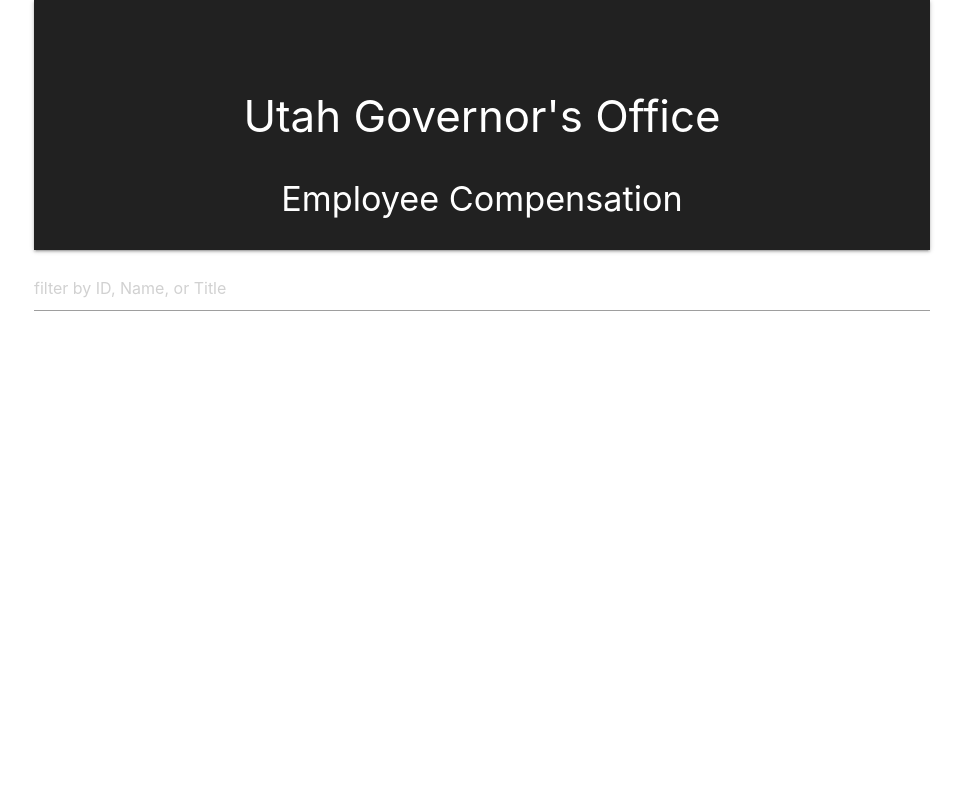
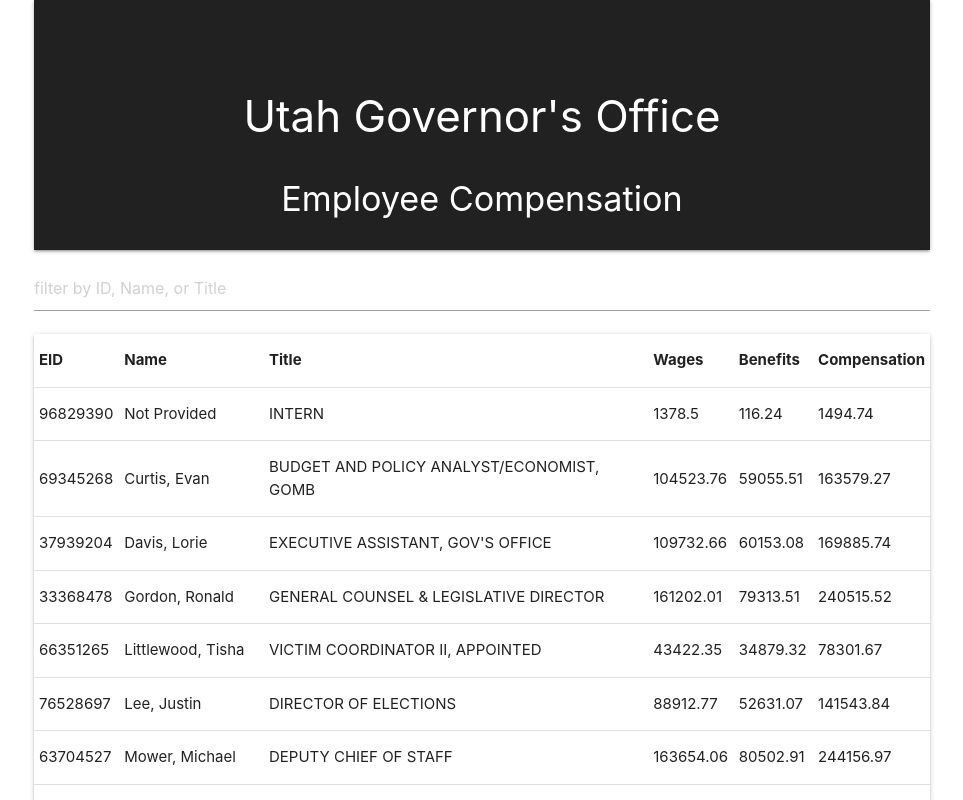
Before and after one commit to DanDukes/GovOfficeEmployees, a React (Create React App) app: page / in a window 1280 px wide. Shown: the top 800 px of the page, without its empty margins (158-1121 px from the left). Built offline with nearby package versions, Linux system fonts and the light colour scheme.

Commit message:
modified sorting function, preventDefault on form, added sort function to table

```diff
--- a/src/components/SearchBox.js
+++ b/src/components/SearchBox.js
@@ -1,8 +1,14 @@
 import React from 'react'
 
 export default function SearchBox(props) {
+
+// prevent default on <form>
+const prevent = e => {
+    e.preventDefault();
+}
+
     return (
-        <form className="search">
+        <form className="search" onSubmit={prevent}>
         <div className="input-field">
           <input
             value={props.searchTerm}
--- a/src/components/Table.js
+++ b/src/components/Table.js
@@ -1,9 +1,46 @@
 import React from 'react'
 
-export default function Table() {
+export default function Table(props) {
     return (
-        <div>
-
-        </div>
+        <div className="card">
+        <table id="EmployeeTable">
+          <thead>
+            <tr>
+              {/* clickable table columns to sort by ascending or descending order */}
+              <th onClick={() => props.handleSortBtn(0)}>
+                EID{" "}
+              </th>
+              <th onClick={() => props.handleSortBtn(1)}>
+                Name{" "}
+              </th>
+              <th onClick={() => props.handleSortBtn(2)}>
+                Title{" "}
+              </th>
+              <th onClick={() => props.handleSortBtn(3)}>
+                Wages{" "}
+              </th>
+              <th onClick={() => props.handleSortBtn(4)}>
+                Benefits{" "}
+              </th>
+              <th onClick={() => props.handleSortBtn(5)}>
+                Compensation{" "}
+              </th>
+            </tr>
+          </thead>
+          {/* loop through Employees and map to table */}
+          {props.Employees.map((e) => (
+            <tbody key={e.eid}>
+              <tr>
+                <td>{e.eid}</td>
+                <td>{e.Employee_Name}</td>
+                <td>{e.Class_Title}</td>
+                <td>{e.Wages}</td>
+                <td>{e.Benefits}</td>
+                <td>{e.Compensation}</td>
+              </tr>
+            </tbody>
+          ))}
+        </table>
+      </div>
     )
 }
--- a/src/pages/Main/index.js
+++ b/src/pages/Main/index.js
@@ -21,9 +21,7 @@
     //   console.log(filteredEmployees);
 
     // function to set the value of an eventHandler target to the searchTerm state
-    // prevent default in case called onSubmit
-    const handleInputChange = (e) => {
-        e.preventDefault();
+    const handleInputChange = e => {
         setSearchTerm(e.target.value);
     };
 
@@ -53,17 +51,29 @@
                 /* Check if the two rows should switch place,
                 based on the direction, asc or desc: */
                 if (dir === "asc") {
-                  if (x.innerHTML.toLowerCase() > y.innerHTML.toLowerCase() || (Number(x.innerHTML) > Number(y.innerHTML))) {
+                    if(typeof(x.innerHTML) === "string") {
+                        if (x.innerHTML.toLowerCase() > y.innerHTML.toLowerCase()) {
+                            // If so, mark as a switch and break the loop:
+                            shouldSwitch = true;
+                            break;
+                    }
+                  } else {if ((Number(x.innerHTML) > Number(y.innerHTML))) {
                     // If so, mark as a switch and break the loop:
                     shouldSwitch = true;
                     break;
-                  }
+            }}
                 } else if (dir === "desc") {
-                  if (x.innerHTML.toLowerCase() < y.innerHTML.toLowerCase() || (Number(x.innerHTML) < Number(y.innerHTML))) {
+                    if(typeof(x.innerHTML) === "string") {
+                        if (x.innerHTML.toLowerCase() < y.innerHTML.toLowerCase()) {
+                            // If so, mark as a switch and break the loop:
+                            shouldSwitch = true;
+                            break;
+                    }
+                  } else {if ((Number(x.innerHTML) < Number(y.innerHTML))) {
                     // If so, mark as a switch and break the loop:
                     shouldSwitch = true;
                     break;
-                  }
+            }}
                 }
               }
               if (shouldSwitch) {
```
